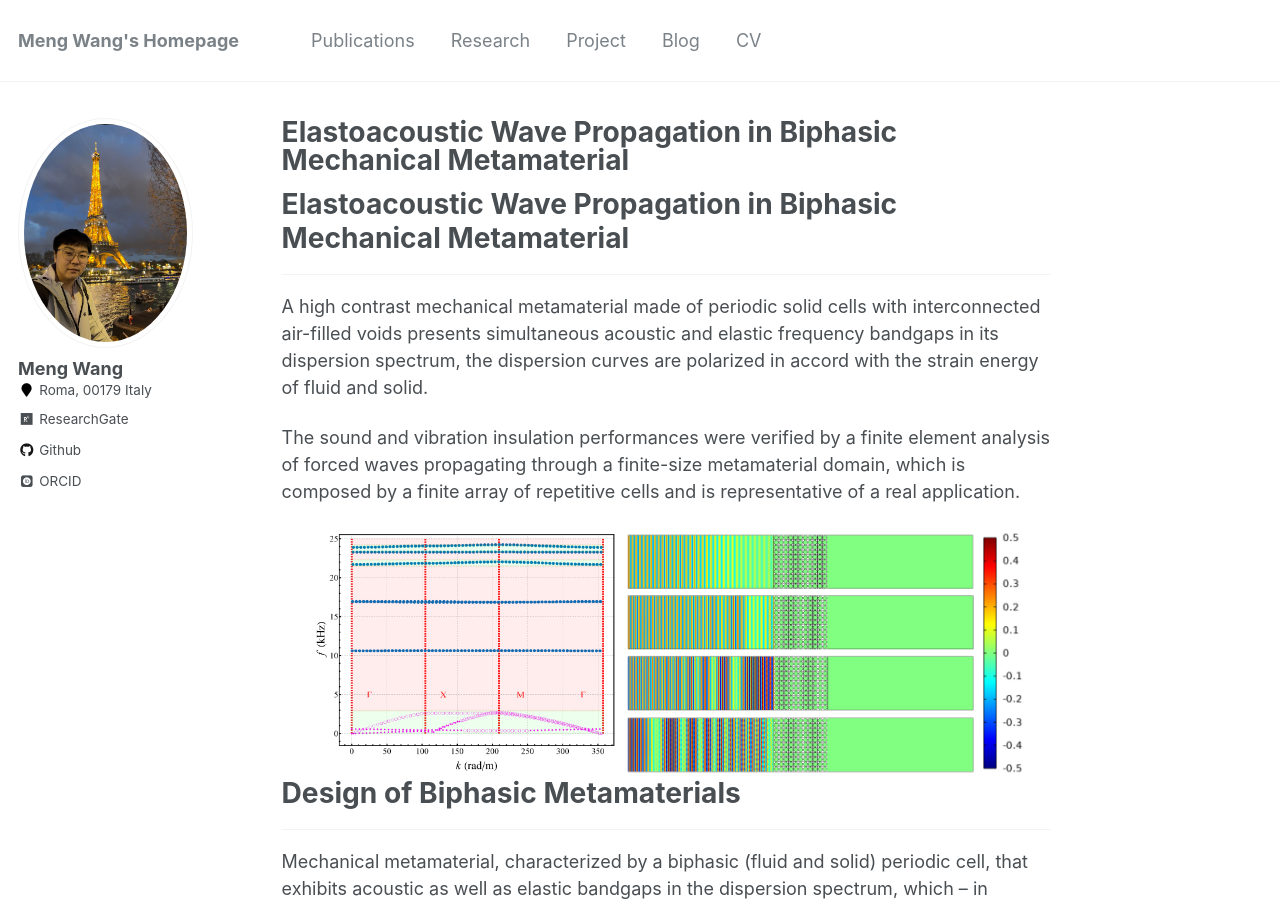
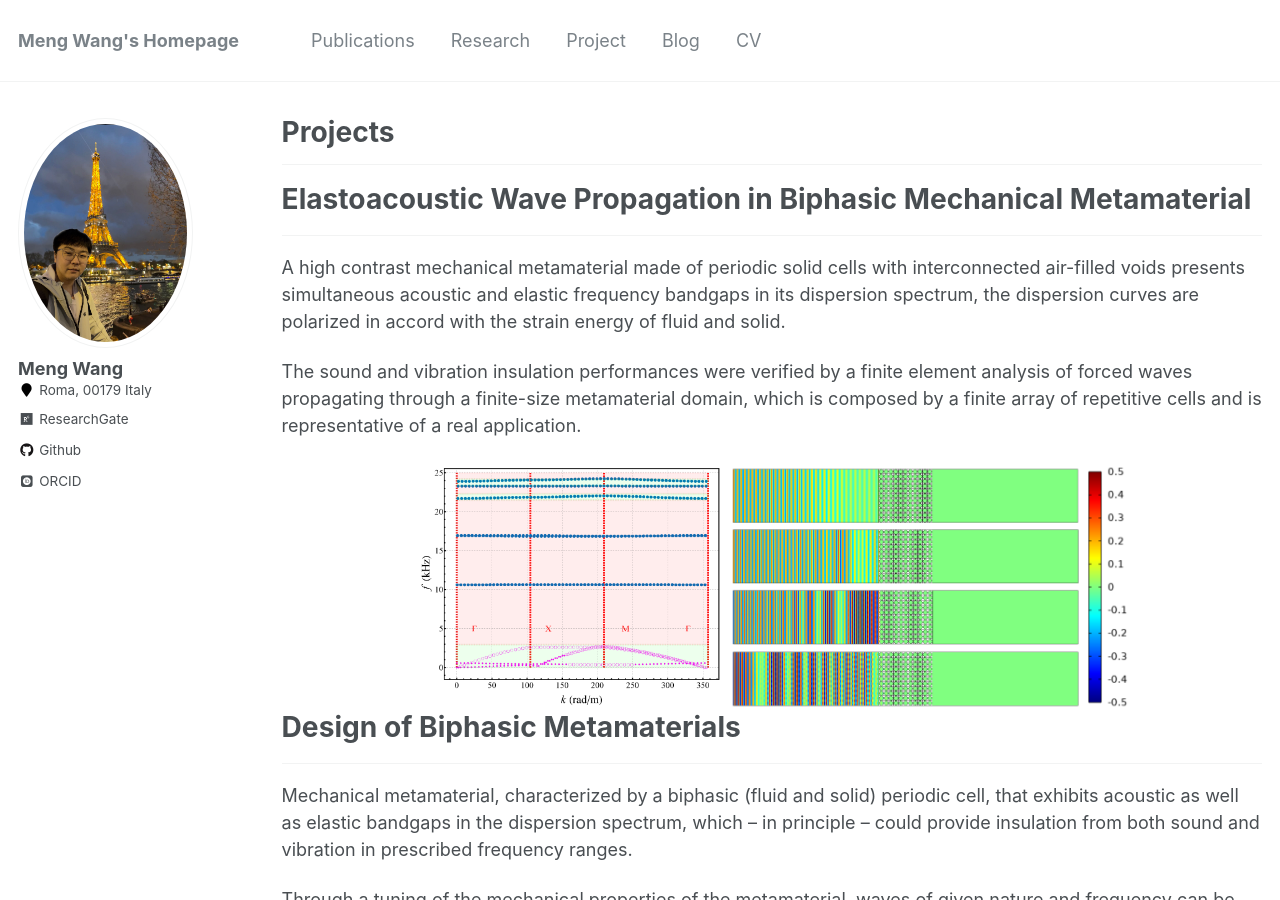
Before and after one commit to wang-meng-web/wang-meng-web.github.io, a Jekyll site: the page built from _pages/project.md, in a window 1280 px wide and 900 px high. Built offline with Jekyll 4.4.1, drawn with Linux system fonts in a browser that asks for light colours; some web fonts are replaced; our own code applies the rules of GitHub Pages for plain Markdown files.

Commit message:
Update project.md

```diff
--- a/_pages/project.md
+++ b/_pages/project.md
@@ -1,3 +1,11 @@
+---
+layout: archive
+title: "Projects"
+permalink: /project/
+author_profile: true
+---
+<hr>
+
 Elastoacoustic Wave Propagation in Biphasic Mechanical Metamaterial
 ======
 <hr>
```
